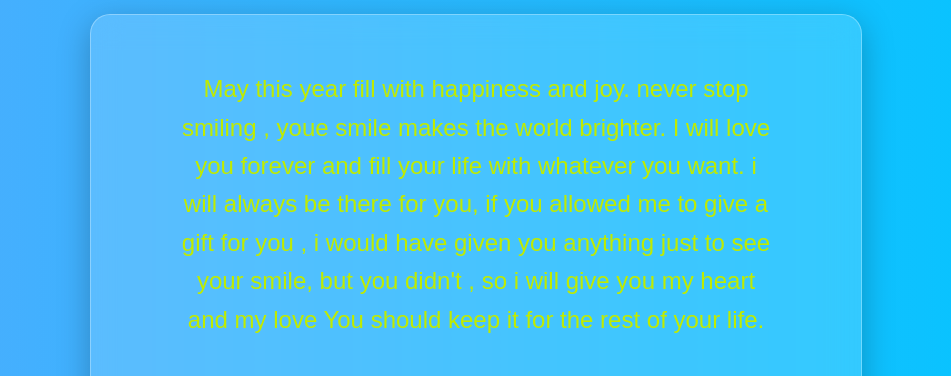
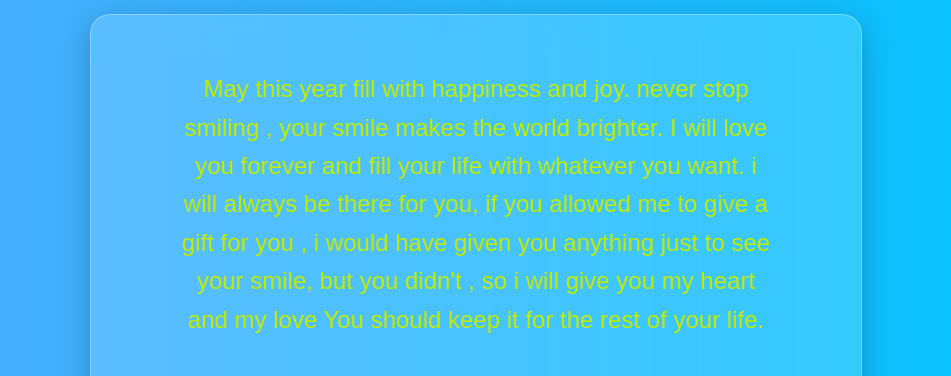
Before and after one commit to vishalkathirvel0-rgb/birthday, a plain HTML site: page index.html in a window 1280 px wide. Shown: the part 221-597 px from the top of the page, without its empty margins (164-1115 px from the left). Drawn offline with Linux system fonts and the light colour scheme; a web font is replaced by a local one.

Commit message:
Fix typos and enhance birthday message content
Corrected typos and improved readability in birthday message.

```diff
--- a/index.html
+++ b/index.html
@@ -12,7 +12,7 @@
     <div class="card" id="card">
     <p>
         May this year fill with happiness and joy.
-        never stop smiling , youe smile makes the world brighter.
+        never stop smiling , your smile makes the world brighter.
         I will love you forever and fill your life with whatever you want.
         i will always be there for you, if you allowed me to give a gift for you ,
         i would have given you anything just to see your smile, but you didn't ,
```
